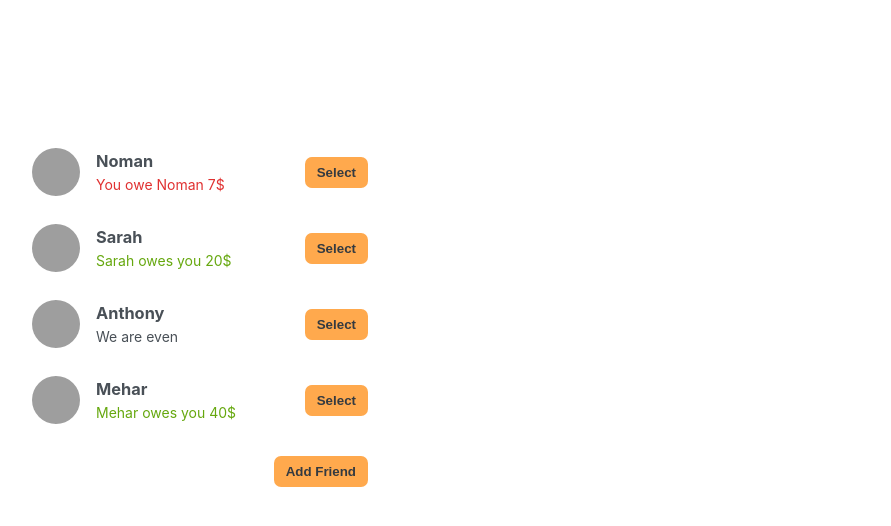
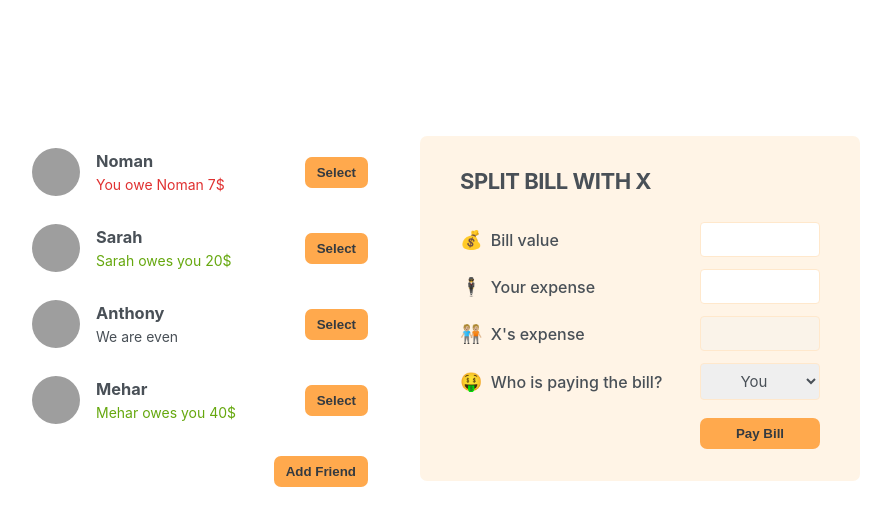
Before and after one commit to farhanahmedhasan/eat-n-split, a React (Vite) app: page / in a window 1280 px wide. Shown: the top 526 px of the page, without its empty margins (200-1091 px from the left). Built offline with nearby package versions, Linux system fonts and the light colour scheme; grey boxes are pictures that could not be loaded.

Commit message:
added static split build form

```diff
--- a/src/App.jsx
+++ b/src/App.jsx
@@ -2,6 +2,7 @@ import Friends from "./components/Friends.jsx";
 import FormAddFriend from "./components/FormAddFriend.jsx";
 import Button from "./components/Button.jsx";
 import {useState} from "react";
+import FormSplitBill from "./components/FormSplitBill.jsx";
 
 const friends = [
     {
@@ -47,6 +48,7 @@ function App() {
             )}
             <Button onClick={handleToggle}>{!addToggle ? "Add Friend" : "Close"}</Button>
         </div>
+        <FormSplitBill />
     </div>
   )
 }
--- /dev/null
+++ b/src/components/FormSplitBill.jsx
@@ -0,0 +1,26 @@
+import Button from "./Button.jsx";
+
+export default function FormSplitBill() {
+    return(
+        <form className="form-split-bill">
+            <h2>split bill with X</h2>
+
+            <label>💰 Bill value</label>
+            <input type="text"/>
+
+            <label>🕴️ Your expense</label>
+            <input type="text"/>
+
+            <label>🧑🏼‍🤝‍🧑🏼 X&apos;s expense</label>
+            <input type="text" disabled/>
+
+            <label>🤑 Who is paying the bill?</label>
+            <select>
+                <option value="user">You</option>
+                <option value="friend">X</option>
+            </select>
+
+            <Button>Pay Bill</Button>
+        </form>
+    )
+}
```
